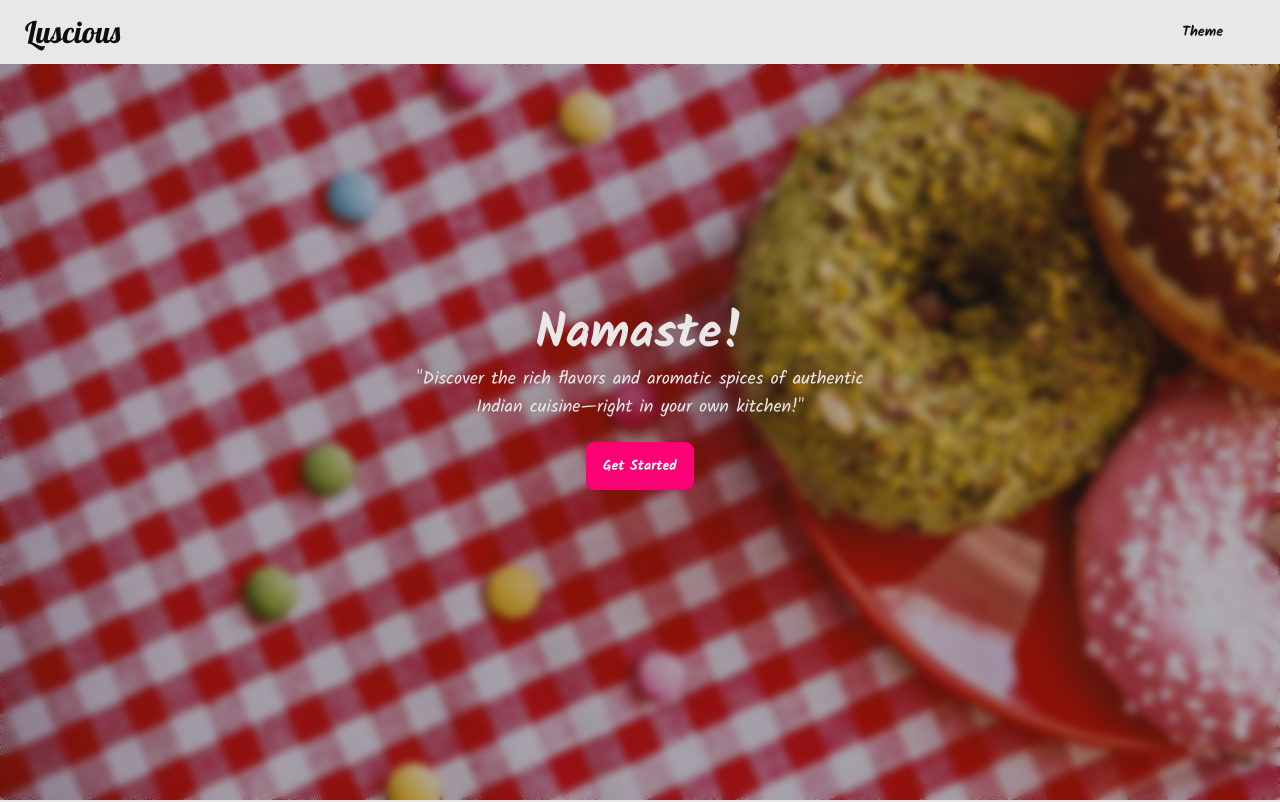
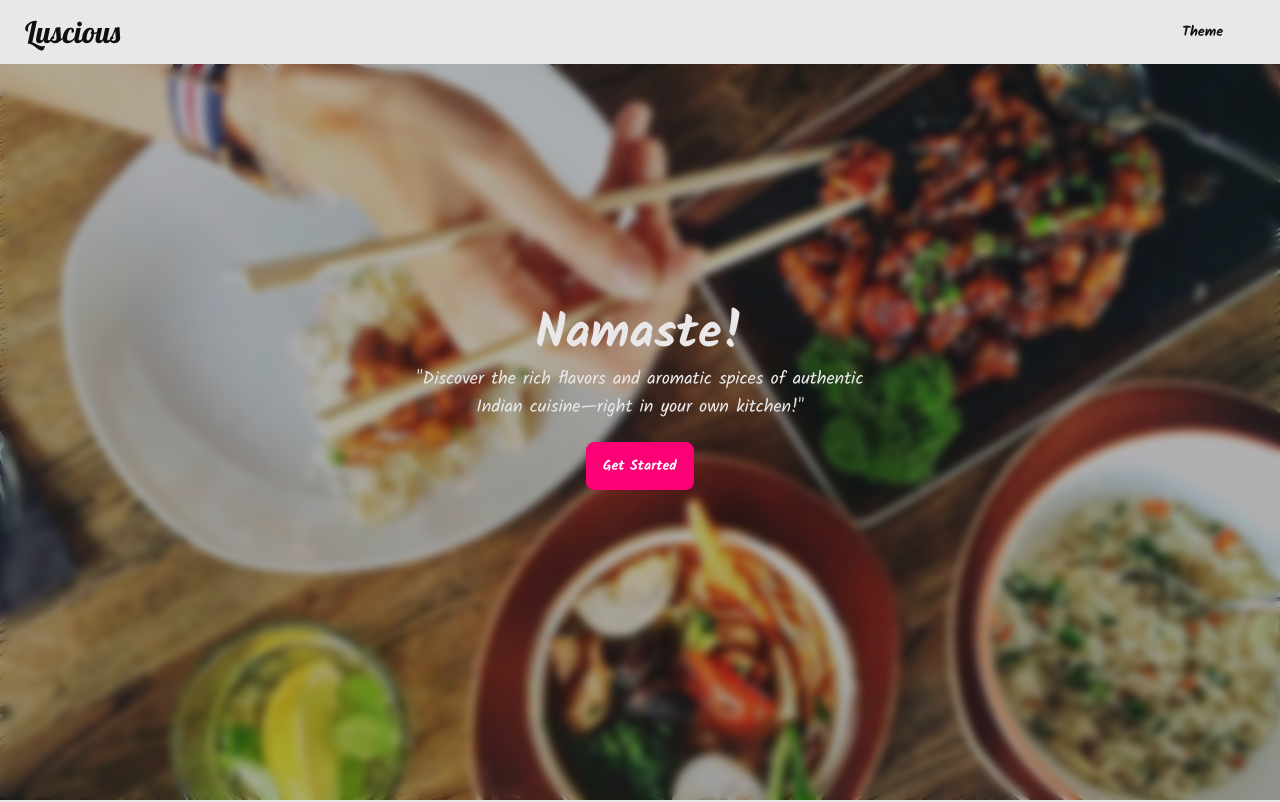
Before and after one commit to Kaushik1766/food-recipe, a Next.js app: page / in a window 1280 px wide. Shown: the top 802 px of the page. Built offline with nearby package versions, Linux system fonts and the light colour scheme.

Commit message:
use state

```diff
--- a/components/Hero.jsx
+++ b/components/Hero.jsx
@@ -1,5 +1,5 @@
-// 'use client'
-// import React, { useEffect } from 'react'
+'use client'
+import React, { useEffect, useState } from 'react'
 import bgImg0 from '../app/assets/Hero/2151205182.jpg'
 import bgImg1 from '@/public/Home/slider1.webp'
 import bgImg2 from '@/public/Home/slider2.webp'
@@ -12,8 +12,12 @@ export default function Hero() {
   const bgImgs = [
     bgImg0, bgImg1, bgImg2, bgImg3, bgImg4, bgImg5
   ]
+  const [backgroundImage, setBackGroundImage] = useState()
+  useEffect((item, idx) => {
+    setBackGroundImage(bgImgs[Math.ceil(Math.random() * bgImgs.length) - 1].src)
+  })
   return (
-    <div className="hero min-h-screen" style={{ backgroundImage: `url(${bgImgs[Math.ceil(Math.random() * bgImgs.length) - 1].src})` }}>
+    <div className="hero min-h-screen" style={{ backgroundImage: `url(${backgroundImage})` }}>
       {/* <div className="hero-overlay bg-opacity-60"></div> */}
       <div className=" h-full w-full backdrop-blur-sm bg-black/30 text-center text-neutral-content flex items-center justify-center">
         <div className="max-w-md">
```
